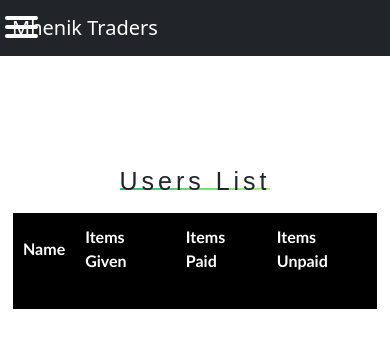
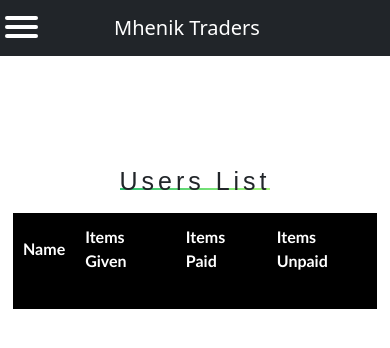
Before and after one commit to vincentmuya/Auto_log, a Django app: page /users in a window 390 px wide. Shown: the top 348 px of the page. Run offline with Django 4.2, Linux system fonts and the light colour scheme; lists and menus that the app fills with data are empty; some libraries are stand-ins or nearby versions.

Commit message:
fixed UnboundLocalError in search result when there is no result fixed UnboundLocalError in profile when the user has no monthly history item fixed UnboundLocalError in user detail when the user has no items given Modified nav and added if statement if user is authenticated Aded if user is authenticated as super user to be able to delete user in user detail

```diff
--- a/app/templates/navbar.html
+++ b/app/templates/navbar.html
@@ -52,11 +52,13 @@
     <span></span>
     <span></span>
     <ul id="menu">
+      {% if user.is_authenticated %}
       <a href="{%url 'index'%}"><li>Home</li></a>
       <a href="{%url 'new_client'%}"><li>New Client</li></a>
       <a href="{%url 'client_list'%}"><li>Client List</li></a>
       <a href="{%url 'profile' user.username%}"><li>Profile</li></a>
       <a href="/logout"><li>Log Out</li></a>
+      {% endif %}
     </ul>
   </div>
 </body>
--- a/app/templates/profile.html
+++ b/app/templates/profile.html
@@ -74,11 +74,17 @@
         </div>
 <h4>Items History Monthly</h4>
 <table id="customers">
+    {% if items_given_monthly %}
         {% for entry in items_given_monthly %}
             <tr>
                 <td><strong>Month:{{ entry.year_month|date:"F Y" }}: Number: {{ entry.count }}| Amount: KSH{{ entry.amount|intcomma }}/=|Unpaid: KSH{{ entry.unpaid|intcomma }}/= </strong><br></td>
             </tr>
         {% endfor %}
+    {% else %}
+        <tr>
+            <td>No Items Given</td>
+        </tr>
+    {% endif %}
 </table>
         </div>
 </div>
--- a/app/templates/user_detail.html
+++ b/app/templates/user_detail.html
@@ -46,7 +46,9 @@
     </div>
     </div>
       <br>
+      {% if user.is_authenticated and user.is_superuser %}
 <button id="delete-button-{{ user_info.id }}" type="button" class="btn btn-danger" name="button" onclick="confirmDeleteUser('{{ user_info.id }}')" data-delete-url="{% url 'delete_user' user_info.id %}">Delete {{ user_info.username|capfirst }}</button>
+     {% endif %}
                 <div id="card-title">
           <h2>Clients By {{ user_info.username|capfirst }} </h2>
             <div class="underline-title"></div>
--- a/app/views.py
+++ b/app/views.py
@@ -212,11 +212,13 @@ def search_results(request):
         search_term = request.GET.get("name")
         searched_clients = Client.objects.filter(Q(name__icontains=search_term) | Q(id_number__icontains=search_term))
 
+        unpaid_items_total = 0  # Initialize the variable before the loop
+
         for client in searched_clients:
             items = Item.objects.filter(client=client)
 
             # Calculate the total of unpaid items for the client
-            unpaid_items_total = items.filter(is_item_paid=False).aggregate(
+            unpaid_items_total += items.filter(is_item_paid=False).aggregate(
                 total=Coalesce(Sum('item_total_amount', output_field=DecimalField()), Decimal('0')))['total']
 
         message = f"{search_term}"
@@ -288,7 +290,7 @@ def profile(request, username):
 
     # Initialize the unpaid_total_amount to Decimal('0')
     unpaid_total_amount = Decimal('0')
-
+    items_given_monthly = 0
     # Fetch unpaid items for each client and calculate the total
     for client in lender_clients:
         items_for_client = Item.objects.filter(lender=request.user, client=client, is_item_paid=False)
@@ -429,6 +431,7 @@ def user_detail(request, id):
     items_given = Item.objects.filter(lender=user_info)
     # Fetch clients associated with the items given by the user
     clients = Client.objects.filter(items__in=items_given).distinct()
+    unpaid_items_total = 0
     # Calculate the unpaid amount for each client
     for client in clients:
         items = Item.objects.filter(client=client)
--- a/static/css/navbar.css
+++ b/static/css/navbar.css
@@ -7,6 +7,11 @@
   color: rgba(255,255,255,.55);
   border-color: rgba(255,255,255,.1);
   display: none;
+}
+.navbar-brand {
+    float: left;
+    text-align: center;
+    width: 100%;
 }
  #menuToggle {
     display: block;
```
Lines whose indentation alone changed are shown as unchanged.
